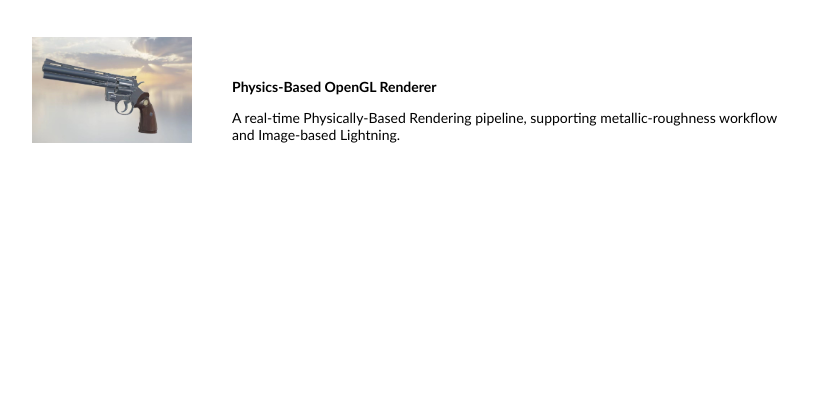
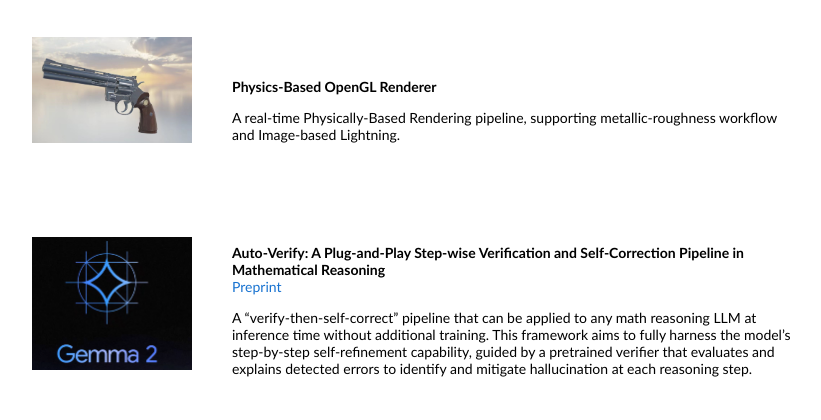
Before and after one commit to RZ-01/RZ-01.github.io, a plain HTML site: page index.html in a window 1280 px wide. Shown: the part 858-1278 px from the top of the page, without its empty margins (228-1049 px from the left). Before the commit the page ends 1083 px from the top, so only its background shows below. Drawn offline with Linux system fonts and the light colour scheme.

Commit message:
update on bio and paper

```diff
--- a/index.html
+++ b/index.html
@@ -30,7 +30,7 @@
                 <p style="text-align:center">
                   <a href="JinruiZhang_uestc@outlook.com">Email</a> &nbsp;/&nbsp;
                   <a href="data/Jinrui Zhang_Resume.pdf">CV</a> &nbsp;/&nbsp;
-                  <a href="data/SOP_Jinrui Zhang_Upen.docx">Bio</a> &nbsp;/&nbsp;
+                  <a href="data/Bio_Jinrui Zhang.pdf">Bio</a> &nbsp;/&nbsp;
                   <a href="https://github.com/RZ-01">Github</a>
                 </p>
               </td>
@@ -105,6 +105,22 @@
       </td>
     </tr>
 
+    <tr>
+      <td style="padding:20px;width:25%;vertical-align:middle">
+        <div class="one">
+          <img src='images/Verifier.png' width=100%>
+        </div>
+      </td>
+      <td style="padding:20px;width:75%;vertical-align:middle">
+          <span class="papertitle">Auto-Verify: A Plug-and-Play Step-wise Verification and Self-Correction Pipeline in Mathematical Reasoning</span>
+        <br>
+        <a href="./data/Math_AI_Verifier_ICML_2025.pdf">Preprint</a>
+        <p>
+        A “verify-then-self-correct” pipeline that can be applied to any math reasoning LLM at inference time without additional training. This framework aims to fully harness the model’s step-by-step self-refinement capability, guided by a pretrained verifier that evaluates and explains detected errors to identify and mitigate hallucination at each reasoning step.
+        </p>
+      </td>
+    </tr>
+
     </table>
   </body>
 </html>
```
Also changed, not shown: images/Verifier.png (added), 4 other files.
